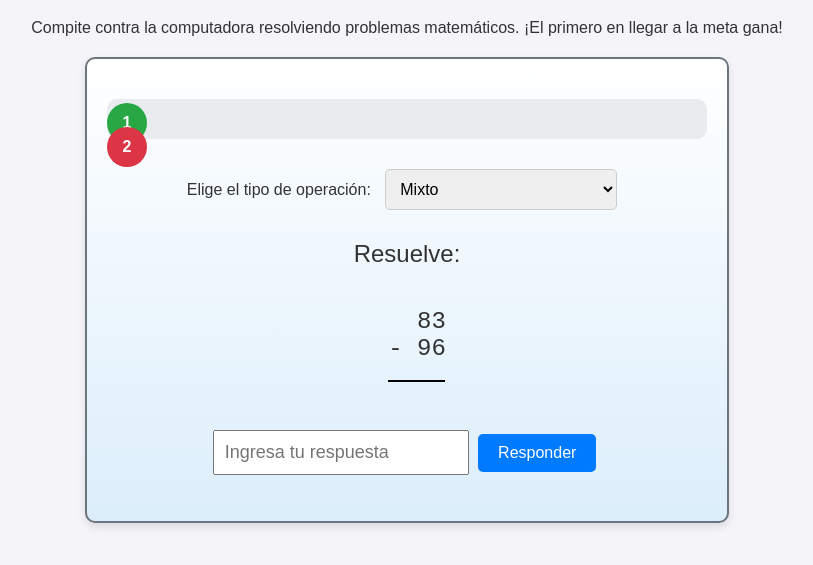
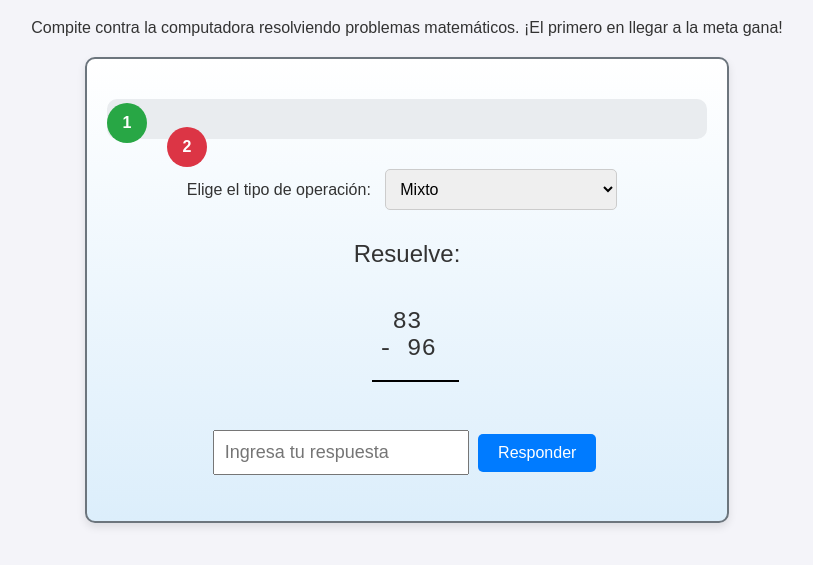
Before and after one commit to 13math/carrera-numeros, a plain HTML site: page index.html in a window 1280 px wide. Shown: the part 61-626 px from the top of the page, without its empty margins (233-1046 px from the left). Drawn offline with nearby package versions, Linux system fonts and the light colour scheme; some packages are replaced by stand-ins of ours.

Commit message:
Update index.html

```diff
--- a/index.html
+++ b/index.html
@@ -87,20 +87,12 @@
             font-size: 1.5em;
             text-align: center;
         }
-        .traditional-operation .operation {
-            text-align: right; /* Alineación a la derecha */
-            margin-right: -20px; /* Ajuste para mover el operador hacia la derecha */
-        }
         .traditional-operation .line {
             border-top: 2px solid black;
             display: inline-block;
-            width: 150%; /* Asegura que la línea se ajuste al contenido */
+            width: 150%;
             margin-top: 5px;
-        }
-        .traditional-operation .number {
-            display: block;
-            text-align: right; /* Alineación del número superior a la derecha */
-            margin-right: -20px; /* Ajuste para moverlo */
+            margin-left: -10%;
         }
         select {
             padding: 10px;
@@ -156,6 +148,7 @@
         let player2Position = 0;
         const goalPosition = 10;
         let timeOut;
+        let isFirstAnswer = true; // Variable para controlar si es la primera respuesta
 
         let currentProblem = generateProblem();
         updateQuestion();
@@ -209,9 +202,9 @@
                 return `${num1} : ${num2}`;
             }
             return `
-                <div class="number">${num1}</div>
-                <div class="operation">${operation} ${num2}</div>
-                <div class="line"></div> <!-- Línea ajustada aquí -->
+                <div>${num1}</div>
+                <div>${operation} ${num2}</div>
+                <div class="line"></div>
             `;
         }
 
@@ -220,6 +213,15 @@
             operationElement.innerHTML = currentProblem.traditional;
             clearTimeout(timeOut);
 
+            if (isFirstAnswer) {
+                timeOut = setTimeout(() => {
+                    player2Position++;
+                    movePlayer(player2, player2Position);
+                    if (player2Position === goalPosition) {
+                        declareWinner("La computadora ha ganado la carrera. Intenta de nuevo.");
+                    }
+                }, 2000);
+            } else {
                 const remainingSteps = goalPosition - player2Position;
                 const delay = Math.max(5000, remainingSteps * 2000);
 
@@ -230,6 +232,7 @@
                         declareWinner("La computadora ha ganado la carrera. Intenta de nuevo.");
                     }
                 }, delay);
+            }
         }
 
         function movePlayer(player, steps) {
@@ -255,6 +258,10 @@
 
                 currentProblem = generateProblem();
                 updateQuestion();
+
+                if (isFirstAnswer) {
+                    isFirstAnswer = false;
+                }
             } else {
                 feedbackElement.textContent = "Respuesta incorrecta.";
                 player2Position++;
```
Lines whose indentation alone changed are shown as unchanged.
